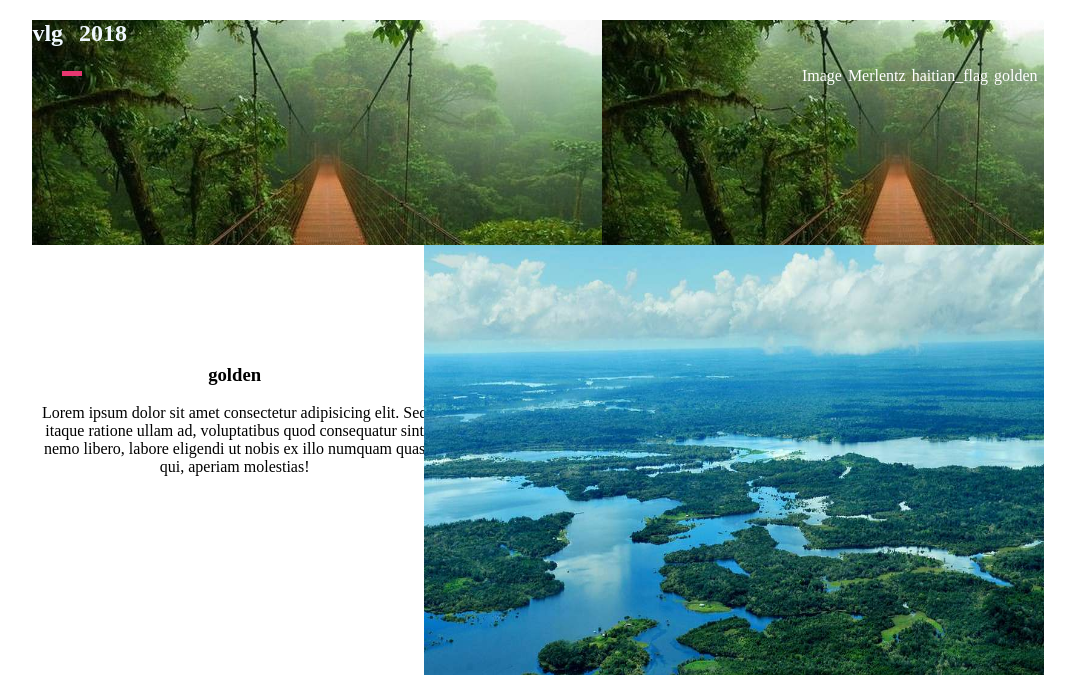
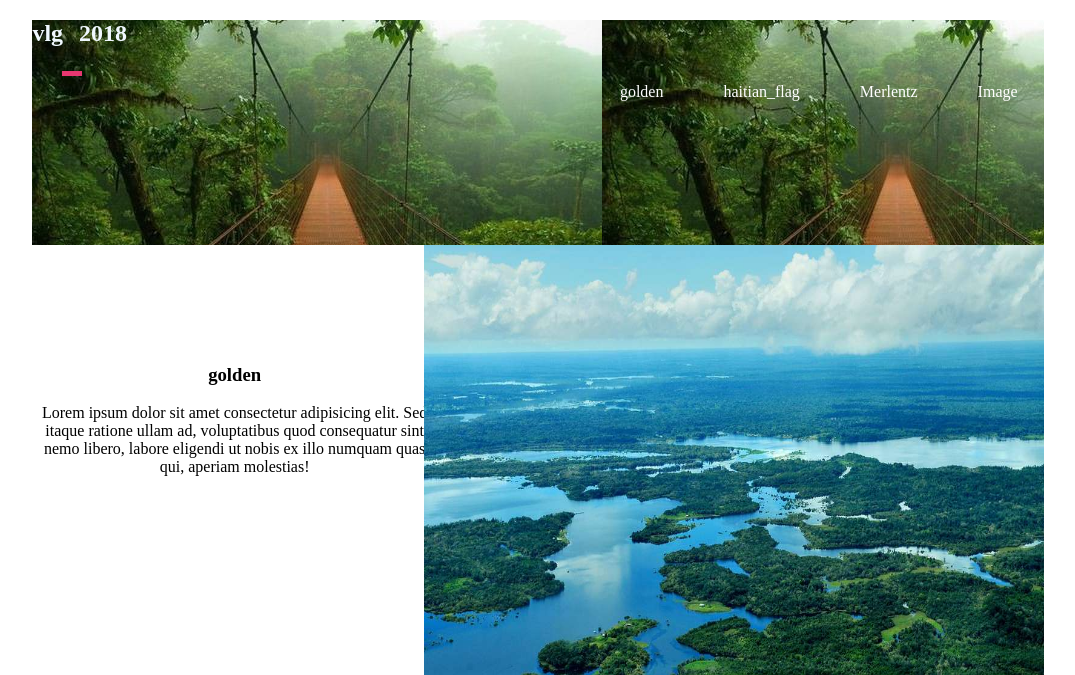
Before and after one commit to LucGolden/zombi, a PHP site: page /essaie.html in a window 1280 px wide. Shown: the top 675 px of the page, without its empty margins (102-1177 px from the left). Run offline with PHP 8.4, Linux system fonts and the light colour scheme.

Commit message:
mis a jour

```diff
--- a/Golden509/Css/essaie.css
+++ b/Golden509/Css/essaie.css
@@ -10,6 +10,9 @@
     margin: 0px 20px;
 
 }
+ul{
+    float: right;
+}
 .hr{
     height: 5px;
     width: 20px;
@@ -19,7 +22,7 @@
     /* margin-bottom: 15px; */
 }
 a{
-   float: right;
+
     text-decoration: none;
     color: white;
     padding-right: 6px;
```
Also changed, not shown: Golden509/img/cerf.svg (added), 1 other file.
